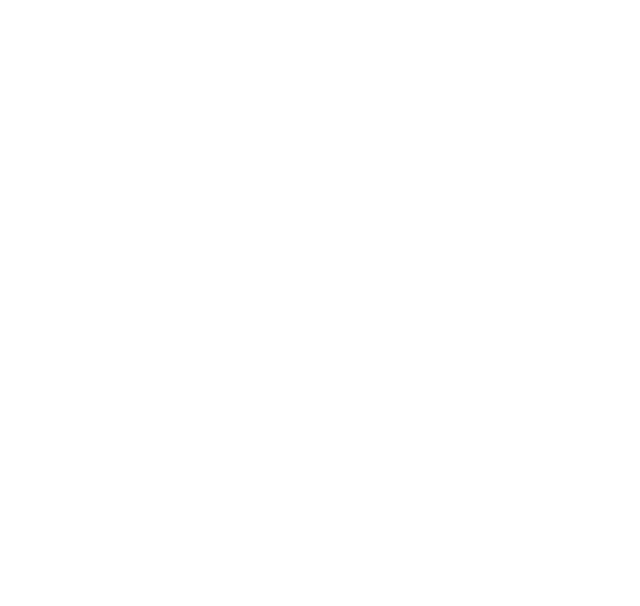
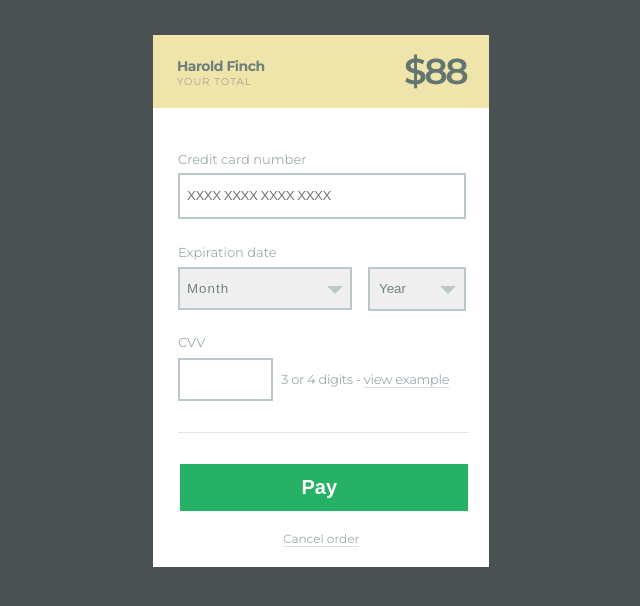
Before and after one commit to metalicua/home, a plain HTML site: page Lesson_13/index.html in a window 1280 px wide. Shown: the whole page, without its empty margins (319-959 px from the left). Drawn offline with Linux system fonts and the light colour scheme.

Commit message:
123
form_1

```diff
--- a/Lesson_13/css/style.css
+++ b/Lesson_13/css/style.css
@@ -0,0 +1,258 @@
+* {
+    margin: 0;
+    padding: 0;
+    box-sizing: border-box;
+}
+
+body {
+    padding: 35px 0;
+    font-family: 'Montserrat', sans-serif;
+    background-color: #4b5052;
+}
+
+::-webkit-textfield-decoration-container { }
+::-webkit-inner-spin-button {
+    -webkit-appearance: none;
+}
+::-webkit-outer-spin-button {
+    -webkit-appearance: none;
+}
+
+.form-box {
+    width: 336px;
+    margin: 0 auto;
+}
+
+.form-header {
+    display: table;
+    line-height: 1.2;
+    background-color: #efe5aa;
+}
+
+.form-header__text {
+     display: table-cell;
+      vertical-align: top;
+    line-height: 1.2;
+
+}
+
+.form-header__title {
+    padding: 23px 24px 0;
+    width: 236px;
+    font-size: 14px;
+    font-weight: 700;
+    text-align: left;
+    letter-spacing: -0.5px;
+    color: #6e7f7b;
+}
+
+.form-header__label {
+    display: block;
+    vertical-align: top;
+    padding: 1px 24px 20px;
+    font-size: 10px;
+    letter-spacing: 1px;
+    text-transform: uppercase;
+    color: #a6a28d;
+}
+
+.form-header__price {
+    display: table-cell;
+    width: 100px;
+    padding: 15px 15px 11px;
+    letter-spacing: -2.4px;
+    font-weight: 600;
+    float: right;
+    font-size: 36px;
+    color: #637570;
+}
+
+.form-content {
+    padding: 0 20px 0 25px;
+    background-color: #fff;
+    color: #9eabad;
+}
+
+.form-content__item {
+    position: relative;
+    font-size: 13px;
+    clear: both;
+}
+
+.form-content__elements:after {
+    content: '';
+    width: 100%;
+    position: absolute;
+    display: block;
+    top: 121px;
+    left: 0;
+    border-bottom: 1px solid #e4e7e8;
+}
+
+.card {
+    display: block;
+    padding-top: 43px;
+    padding-bottom: 6px;
+
+}
+
+.form-content__item input[id="card"] {
+    -webkit-appearance: none;
+    -moz-appearance: none;
+    -ms-appearance: none;
+    -o-appearance: none;
+}
+
+.form-content__item input[placeholder] {
+    width: 288px;
+    padding: 13.5px 7px;
+    border: 2px solid #bac8cb;
+    letter-spacing: -0.5px;
+    color: #727f82;
+}
+
+
+.form-content__item input[placeholder]:focus,
+.form-content__month select[id='month']:focus,
+.form-content__year select[id='year']:focus,
+.form-content__left input[type="number"]:focus {
+   outline-color:  #7fcddf;
+   border: 2px solid transparent;
+
+
+}
+
+.month {
+    display: block;
+    padding-top: 25px;
+    padding-bottom: 7px;
+
+}
+
+.form-content__month {
+    float: left;
+}
+
+.form-content__month select[id='month'] {
+    -webkit-appearance: none;
+    -moz-appearance: none;
+    -ms-appearance: none;
+    -o-appearance: none;
+    width: 174px;
+    padding: 12px 7px;
+    cursor: pointer;
+    letter-spacing: 1px;
+    color: #727f82;
+    border: 2px solid #bac8cb;
+}
+
+.form-content__year:after,
+.form-content__month:after {
+    content: '';
+    display: block;
+    position: absolute;
+    width: 0;
+    height: 0;
+    border-top: 8px solid #bac8cb;
+    border-left: 8px solid transparent;
+    border-right: 8px solid transparent;
+}
+
+.form-content__month:after {
+    top: 67px;
+    left: 149px;
+}
+
+.form-content__year:after{
+    top: 67px;
+    left: 262px;
+}
+
+.form-content__year {
+    float: right;
+}
+
+.form-content__year select[id='year'] {
+    -webkit-appearance: none;
+    -moz-appearance: none;
+    -ms-appearance: none;
+    -o-appearance: none;
+    cursor: pointer;
+    width: 98px;
+    margin-right: 3px;
+    padding: 12.5px 9px;
+    color: #727f82;
+    border: 2px solid #bac8cb;
+}
+
+.cvv {
+    display: block;
+    padding-top: 23px;
+    padding-bottom: 8px;
+}
+
+.form-content__elements {
+    display: flex;
+    clear: both;
+}
+
+.form-content__left {
+    float: left;
+}
+
+.form-content__left input[type="number"] {
+    -webkit-appearance: none;
+    width: 95px;
+    padding: 12px 9px;
+    border: 2px solid #bac8cb;
+}
+
+.form-content__rigth {
+    float: right;
+    padding-top: 13px;
+    padding-left: 8px;
+    letter-spacing: -0.3px;
+}
+
+.link {
+    color: #9eabad;
+    text-decoration: none;
+    border-bottom: 1px solid #dae0e1;
+}
+
+.link:hover,
+.btn__reset:hover {
+    color: #7fcddf;
+    border-bottom: 1px solid #7fcddf;
+
+}
+
+
+.form-content__btn {
+    position: relative;
+    padding-top: 63px;
+    padding-bottom: 56px;
+    text-align: center;
+}
+
+.btn {
+    width: 288px;
+    padding: 12px 135px 12px 122px;
+    cursor: pointer;
+    font-size: 20px;
+    font-weight: 700;
+    border: none;
+    color: #fff;
+    background-color: #26b167;
+    text-transform: capitalize;
+}
+
+.btn__reset {
+    position: absolute;
+    top: 130px;
+    left: 105px;
+    font-size: 12px;
+    text-decoration: none;
+    color: #9eabad;
+    border-bottom: 1px solid #dae0e0;
+}
--- a/Lesson_13/index.html
+++ b/Lesson_13/index.html
@@ -1,10 +1,72 @@
 <!DOCTYPE html>
 <html lang="en">
 <head>
-	<meta charset="UTF-8">
-	<title>Document</title>
+    <meta charset="UTF-8">
+    <meta name="viewport" content="width=device-width, initial-scale=1.0">
+    <meta http-equiv="X-UA-Compatible" content="ie=edge">
+    <title>Form</title>
+    <link href="https://fonts.googleapis.com/css?family=Montserrat:400,600,700" rel="stylesheet">
+    <link rel="stylesheet" href="css/style.css">
 </head>
 <body>
 
+    <div class="form-box">
+        <div class="form-header">
+            <div class="form-header__text">
+                <h3 class="form-header__title">Harold Finch</h3>
+                <span class="form-header__label">Your Total</span>
+            </div>
+            <div class="form-header__price">
+                $88
+            </div>
+        </div>
+        <form id="">
+        <div class="form-content">
+            <div class="form-content__item">
+                <label class="card" for="card">Credit card number</label>
+                <input type="number" id="card" value="" placeholder="XXXX XXXX XXXX XXXX" pattern="[0-9]{4}\s[0-9]{4}\s[0-9]{4}\s[0-9]{4}\" required>
+            </div>
+            <div class="form-content__item">
+                <label class="month" for="month">Expiration date</label>
+                <div class="form-content__month">
+                    <select id="month">
+                        <option>Month</option>
+                        <option value="">Month 1</option>
+                        <option value="">Month 2</option>
+                        <option value="">Month 3</option>
+                        <option value="">Month 4</option>
+                    </select>
+                </div>
+
+                <div class="form-content__year">
+                    <select id="year">
+                        <option>Year</option>
+                        <option value="">2020</option>
+                        <option value="">2021</option>
+                        <option value="">2022</option>
+                        <option value="">2023</option>
+                    </select>
+                </div>
+            </div>
+            <div class="form-content__item">
+                <label class="cvv" for="month">CVV</label>
+                <div class="form-content__elements">
+                    <div class="form-content__left">
+                        <input type="number" value=""  pattern="[0-9]{,4}"  required>
+                    </div>
+                    <div class="form-content__rigth">
+                        <span>3 or 4 digits - <a class="link" href="#">view example</a></span>
+                    </div>
+                </div>
+
+            </div>
+            <div class="form-content__btn">
+             <button class="btn">pay</button>
+              <a class="btn__reset" href="#">Cancel order</a>
+           </div>
+           </form>
+        </div>
+    </div>
+
 </body>
 </html>
```
